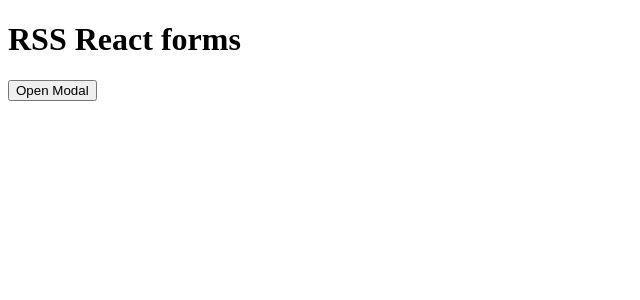
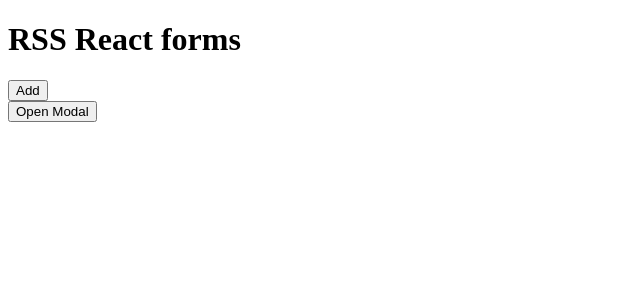
Before and after one commit to konfuzz/rss-react, a React (Vite) app: page / in a window 1280 px wide. Shown: the top 300 px of the page, without its empty margins (0-640 px from the left). Built offline with nearby package versions, Linux system fonts and the light colour scheme.

Commit message:
feat: implement submissions store and view

```diff
--- /dev/null
+++ b/src/components/SubmissionItem/SubmissionItem.tsx
@@ -0,0 +1,15 @@
+import type { FormSubmission } from '../../types/types';
+export default function SubmissionItem({name, age, email, gender, terms, image, password, country}: FormSubmission) {
+  return (
+    <div className="submission-item">
+      <img src={image} alt={name} />
+      <h2>{name}</h2>
+      <p>Age: {age}</p>
+      <p>Email: {email}</p>
+      <p>Gender: {gender}</p>
+      <p>Terms: {terms ? 'Yes' : 'No'}</p>
+      <p>Password: {password}</p>
+      <p>Country: {country}</p>
+    </div>
+  )
+}
--- /dev/null
+++ b/src/components/SubmissionsList/SubmissionsList.tsx
@@ -0,0 +1,29 @@
+import { useFormStore } from '../../store/useFormStore';
+import SubmissionItem from '../SubmissionItem/SubmissionItem';
+
+export default function SubmissionsList() {
+  const { submissions, addSubmission } = useFormStore();
+
+  const handleAddSubmission = () => {
+    addSubmission({
+      id: Math.random().toString(),
+      name: 'John Doe',
+      age: 30,
+      email: 'john@example.com',
+      gender: 'Male',
+      terms: true,
+      image: 'https://placehold.co/200x200/png',
+      password: '123456',
+      country: 'USA',
+    });
+  };
+
+  return (
+    <div className="submissions-list">
+      <button onClick={handleAddSubmission}>Add</button>
+      {submissions.map((submission) => (
+        <SubmissionItem key={submission.id} {...submission} />
+      ))}
+    </div>
+  );
+}
--- a/src/pages/Homepage.tsx
+++ b/src/pages/Homepage.tsx
@@ -2,13 +2,15 @@ import { useRef } from 'react';
 
 import Modal from '../components/Modal/Modal';
 import Button from '../components/Button/Button';
+import SubmissionsList from '../components/SubmissionsList/SubmissionsList';
 
 export default function Homepage() {
   const dialogRef = useRef<HTMLDialogElement | null>(null);
 
   return (
-    <>
+    <main>
       <h1>RSS React forms</h1>
+      <SubmissionsList />
       <Button onClick={() => dialogRef.current?.showModal()}>
         Open Modal
       </Button>
@@ -17,6 +19,6 @@ export default function Homepage() {
           <h2>Modal</h2>
         </div>
       </Modal>
-    </>
+    </main>
   );
 }
--- /dev/null
+++ b/src/store/useFormStore.ts
@@ -0,0 +1,12 @@
+import { create } from 'zustand';
+import type { FormStore, FormSubmission } from '../types/types';
+
+export const useFormStore = create<FormStore>((set) => ({
+  submissions: [],
+  countries: ["USA", "Canada", "UK", "Australia", "Germany", "France", "India", "China", "Japan", "Brazil"],
+  addSubmission: (submission: FormSubmission) => {
+    set((state) => ({
+      submissions: [...state.submissions, submission],
+    }));
+  },
+}));
--- /dev/null
+++ b/src/types/types.ts
@@ -0,0 +1,17 @@
+export interface FormSubmission {
+  id: string;
+  name: string;
+  age: number;
+  email: string;
+  gender: string;
+  terms: boolean;
+  image: string;
+  password: string;
+  country: string;
+}
+
+export interface FormStore {
+  submissions: FormSubmission[];
+  countries: string[];
+  addSubmission: (submission: FormSubmission) => void;
+}
```
